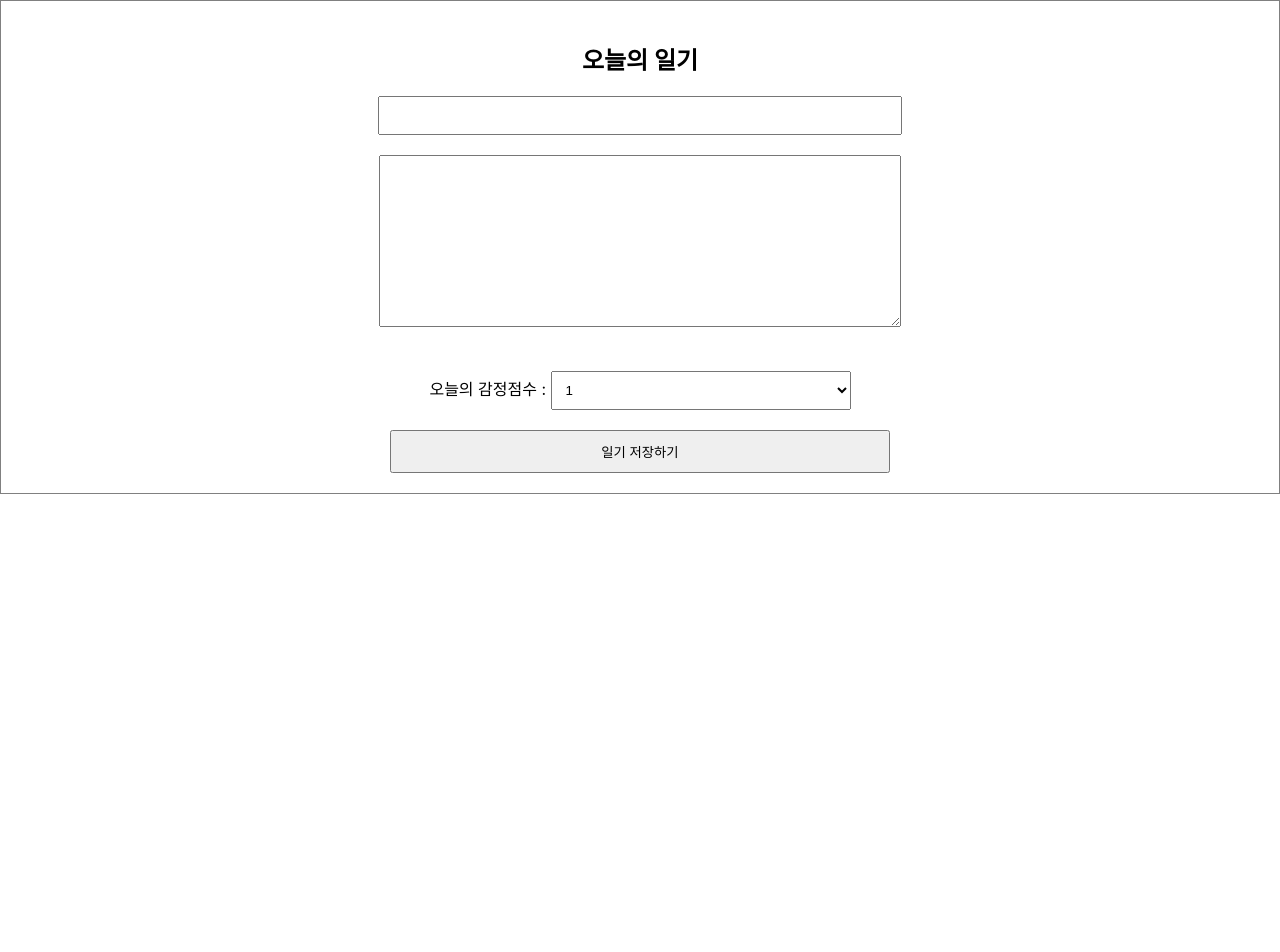
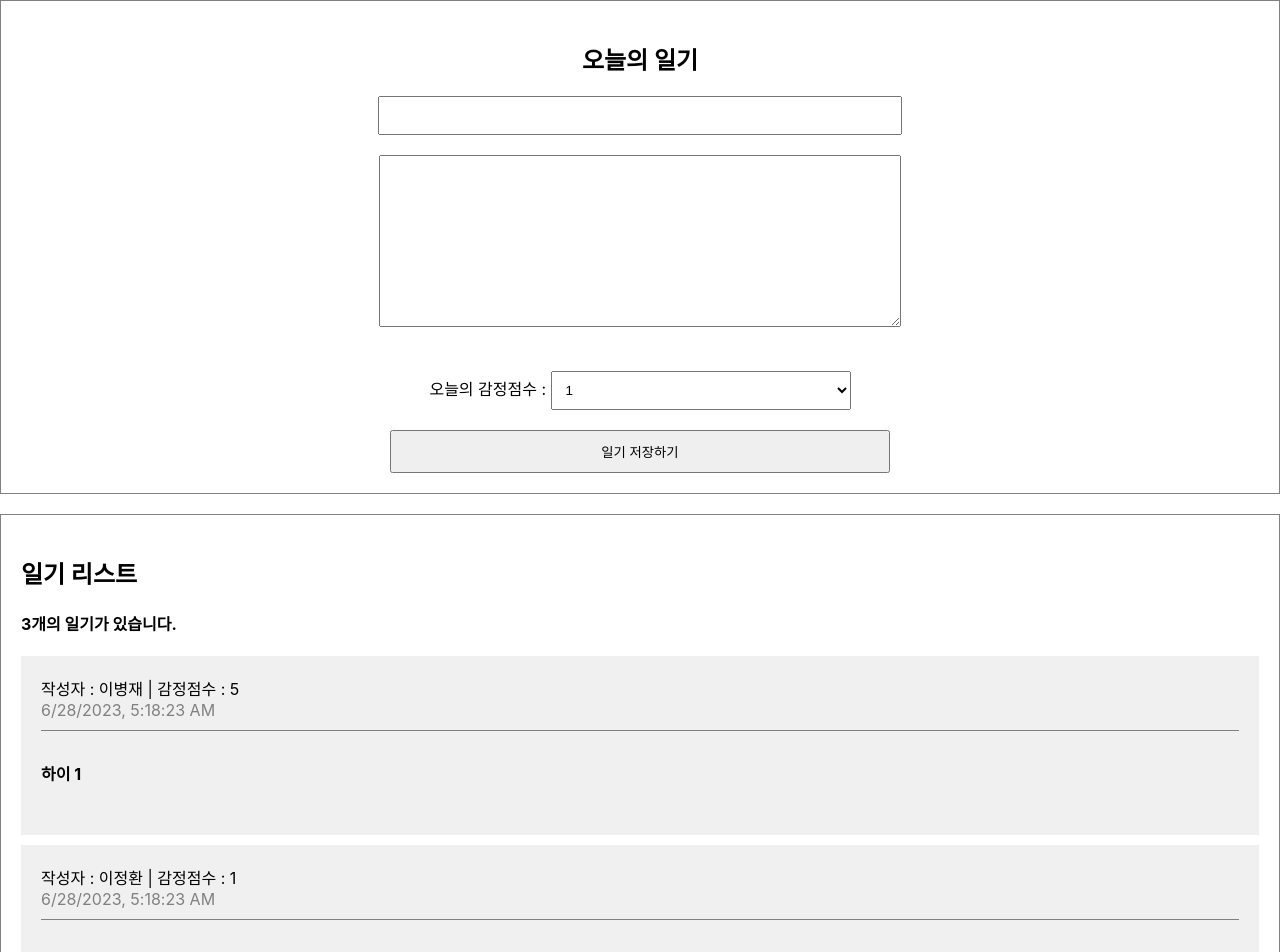
Before and after one commit to ByungJae-Lee/simplediary, a React (Create React App) app: page / in a window 1280 px wide. Shown: the top 952 px of the page. Before the commit the page ends 800 px from the top, so only its background shows below. Built offline with nearby package versions, Linux system fonts and the light colour scheme.

Commit message:
Feat: 일기 리스트 구현

```diff
--- a/src/App.css
+++ b/src/App.css
@@ -27,3 +27,35 @@ textarea {
   padding: 10px;
   cursor: pointer;
 }
+
+/* List */
+
+.DiaryList {
+  border: 1px solid gray;
+  padding: 20px;
+  margin-top: 20px;
+}
+
+/* Item */
+
+.DiaryItem {
+  background-color: rgb(240, 240, 240);
+  margin-bottom: 10px;
+  padding: 20px;
+}
+
+.DiaryItem .info {
+  border-bottom: 1px solid gray;
+  padding-bottom: 10px;
+  margin-bottom: 10px;
+}
+
+.DiaryItem .date {
+  color: gray;
+}
+
+.DiaryItem .content {
+  font-weight: bold;
+  margin-bottom: 30px;
+  margin-top: 30px;
+}
--- a/src/App.js
+++ b/src/App.js
@@ -1,11 +1,38 @@
 import "./App.css";
 import DiaryEditor from "./DiaryEditor";
-function App() {
+import DiaryList from "./DiaryList";
+
+const dummyList = [
+  {
+    id: 1,
+    author: "이병재",
+    content: "하이 1",
+    emotion: 5,
+    create_date: new Date().getTime(),
+  },
+  {
+    id: 2,
+    author: "이정환",
+    content: "하이 2",
+    emotion: 1,
+    create_date: new Date().getTime(),
+  },
+  {
+    id: 3,
+    author: "이병훈",
+    content: "하이 3",
+    emotion: 3,
+    create_date: new Date().getTime(),
+  },
+];
+
+const App = () => {
   return (
     <div className="App">
       <DiaryEditor />
+      <DiaryList diaryList={dummyList} />
     </div>
   );
-}
+};
 
 export default App;
--- a/src/DiaryEditor.js
+++ b/src/DiaryEditor.js
@@ -76,4 +76,4 @@ export default DiaryEditor;
 
 // 오늘의 commit
 // 입력이 되지 않았을 때 focus효과 나타내기
-//
+// 배열을 이용하여 React에서 List를 렌더링 해보고 개별적인 컴포넌트를 만들 것
--- /dev/null
+++ b/src/DiaryItem.js
@@ -0,0 +1,15 @@
+const DiaryItem = ({ author, content, create_date, emotion, id }) => {
+  return (
+    <div className="DiaryItem">
+      <div className="info">
+        <span>
+          작성자 : {author} | 감정점수 : {emotion}
+        </span>
+        <br />
+        <span className="date">{new Date(create_date).toLocaleString()}</span>
+      </div>
+      <div className="content">{content}</div>
+    </div>
+  );
+};
+export default DiaryItem;
--- /dev/null
+++ b/src/DiaryList.js
@@ -0,0 +1,19 @@
+import DiaryItem from "./DiaryItem";
+
+const DiaryList = ({ diaryList }) => {
+  return (
+    <div className="DiaryList">
+      <h2>일기 리스트</h2>
+      <h4>{diaryList.length}개의 일기가 있습니다.</h4>
+      <div>
+        {diaryList.map((it) => (
+          <DiaryItem key={it.id} {...it} />
+        ))}
+      </div>
+    </div>
+  );
+};
+DiaryList.defaltProps = {
+  diaryList: [],
+};
+export default DiaryList;
```
